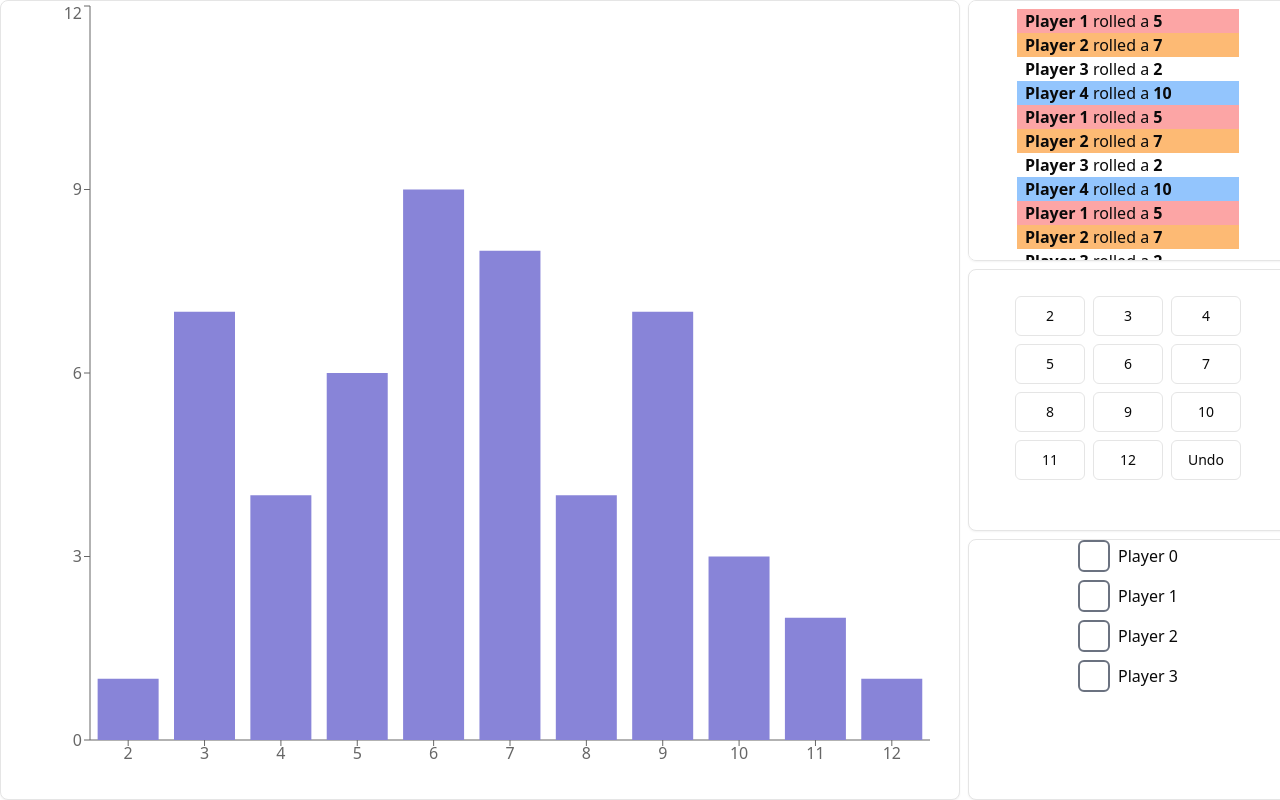
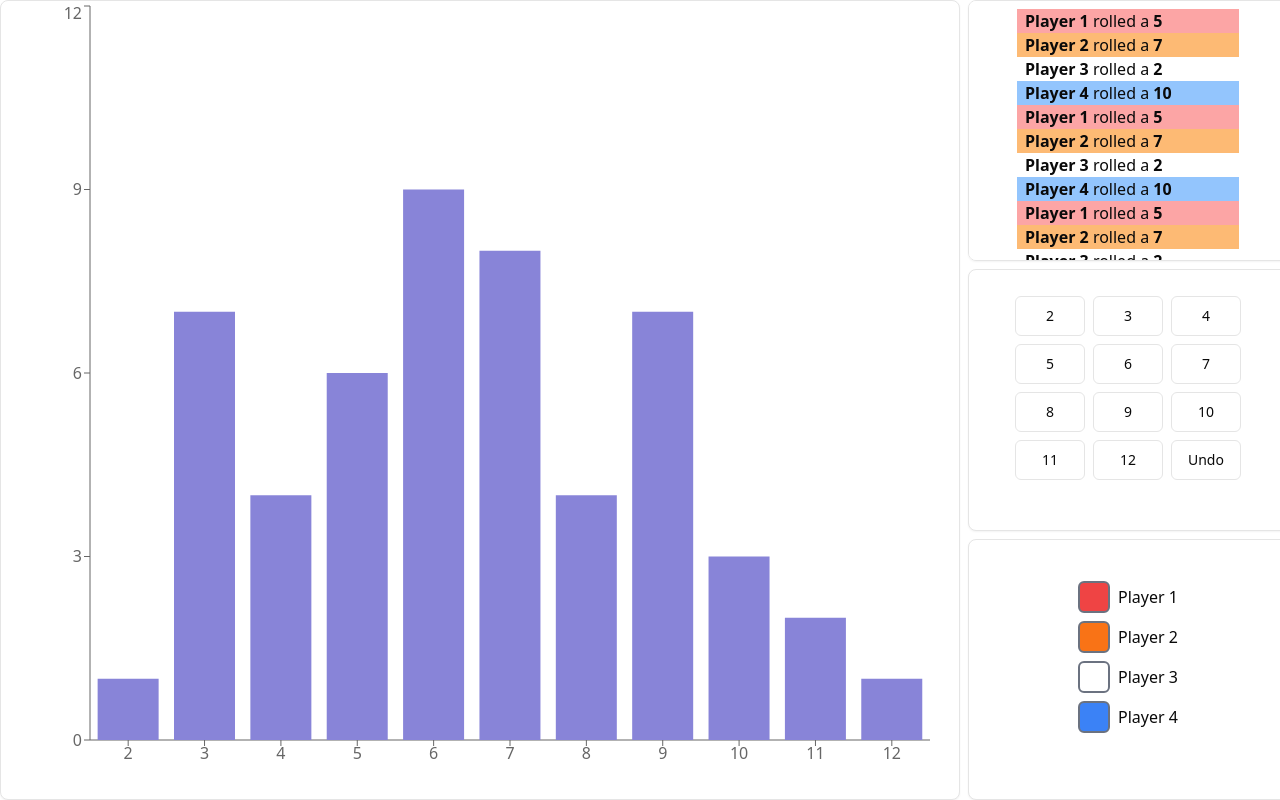
Before and after one commit to BBryanJ/board-game-tracker, a React (Vite) app: page / in a window 1280 px wide. Built offline with nearby package versions, Linux system fonts and the light colour scheme.

Commit message:
fix(ui): Player color + styling

```diff
--- a/src/App.tsx
+++ b/src/App.tsx
@@ -67,27 +67,27 @@ const rollHistory = [
 ];
 
 const players = [
-	{ name: 'Player 0', color: 'red' },
-	{ name: 'Player 1', color: 'orange' },
-	{ name: 'Player 2', color: 'white' },
-	{ name: 'Player 3', color: 'blue' },
+	{ name: 'Player 1', color: 'red' },
+	{ name: 'Player 2', color: 'orange' },
+	{ name: 'Player 3', color: 'white' },
+	{ name: 'Player 4', color: 'blue' },
 ];
 
 function App() {
 	return (
 		<div className='grid h-screen grid-cols-1 grid-rows-3 gap-2 md:grid-cols-[75%_25%]'>
 			<Card className='order-1 row-span-3'>
-				<CardContent className='h-full w-full'>
+				<CardContent className='w-full h-full'>
 					<DiceRollChart data={sampleData} />
 				</CardContent>
 			</Card>
-			<Card className='order-3 overflow-y-auto md:order-2'>
+			<Card className='overflow-y-auto order-3 md:order-2'>
 				<CardContent className='flex flex-col py-1'>
 					<RollHistory rolls={rollHistory} />
 				</CardContent>
 			</Card>
 			<Card className='order-2 md:order-3'>
-				<CardContent className='flex h-full items-center justify-center'>
+				<CardContent className='flex justify-center items-center h-full'>
 					<DiceButtons onRoll={() => {}} onUndo={() => {}} />
 				</CardContent>
 			</Card>
--- a/src/components/player-list.tsx
+++ b/src/components/player-list.tsx
@@ -9,17 +9,27 @@ interface PlayerListProps {
 	players: Player[];
 }
 
+const colorVariants: Record<string, string> = {
+	red: 'bg-red-500',
+	orange: 'bg-orange-500',
+	white: 'bg-white',
+	blue: 'bg-blue-500',
+};
+
 export function PlayerList({ players }: PlayerListProps) {
 	return (
-		<CardContent className='flex h-full flex-col items-center gap-2'>
-			{players.map((player, index) => (
-				<div key={index} className='flex items-center gap-2'>
-					<div
-						className={`h-8 w-8 rounded-md border-2 border-gray-500 bg-${player.color}-500`}
-					/>
-					<span>{player.name}</span>
-				</div>
-			))}
+		<CardContent className='flex flex-col gap-2 justify-center items-center h-full'>
+			{players.map((player, index) => {
+				const playerColor = player.color;
+				return (
+					<div key={index} className='flex gap-2 items-center'>
+						<div
+							className={`w-8 h-8 rounded-md border-2 border-gray-500 ${colorVariants[playerColor]}`}
+						/>
+						<span>{player.name}</span>
+					</div>
+				);
+			})}
 		</CardContent>
 	);
 }
--- a/src/components/roll-history.tsx
+++ b/src/components/roll-history.tsx
@@ -12,17 +12,17 @@ interface RollHistoryProps {
 export function RollHistory({ rolls }: RollHistoryProps) {
 	return (
 		<CardContent className='flex flex-col py-1'>
-			{rolls.map((roll, index) => (
-				<div
-					key={index}
-					className={`w-full ${getPlayerColor(roll.player)} px-2`}
-				>
-					<span>
-						<b className='font-bold'>{roll.player}</b> rolled a{' '}
-						<b className='font-semibold'>{roll.value}</b>
-					</span>
-				</div>
-			))}
+			{rolls.map((roll, index) => {
+				const playerColor = getPlayerColor(roll.player);
+				return (
+					<div key={index} className={`px-2 w-full ${playerColor}`}>
+						<span>
+							<b className='font-bold'>{roll.player}</b> rolled a{' '}
+							<b className='font-semibold'>{roll.value}</b>
+						</span>
+					</div>
+				);
+			})}
 		</CardContent>
 	);
 }
```
